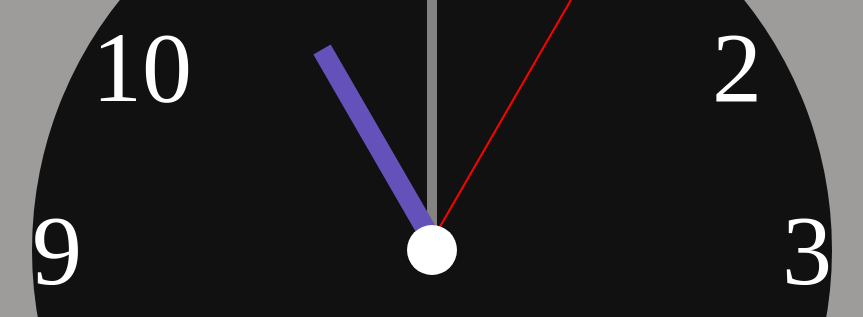
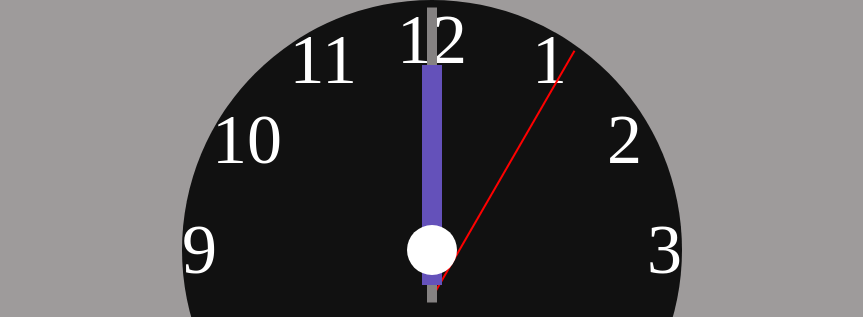
Before and after one commit to Abhik2005/Analog, a plain HTML site: page index.html in a window 1280 px wide. Shown: the part 150-467 px from the top of the page, without its empty margins (208-1071 px from the left). Drawn offline with Linux system fonts and the light colour scheme.

Commit message:
Update style.css

```diff
--- a/style.css
+++ b/style.css
@@ -17,12 +17,12 @@ align-items: center;
 justify-content: center;
 }
 .clock{
-    width:  800px;
-    height: 800px;
+    width:  500px;
+    height: 500px;
     background-color: #111;
     border-radius: 50%;
     color: #fff;
-    font-size: 100px;
+    font-size: 70px;
     list-style: none;
     position: relative;
 }
@@ -117,7 +117,7 @@ li:nth-child(11){
     position: absolute;
     top: 35%;
     left: 50%;
-    transform: translate(-50%, -50%) rotate(330deg);
+    transform: translate(-50%, -50%);
     transform-origin: 50% 100%;
 }
 .dot{
```
